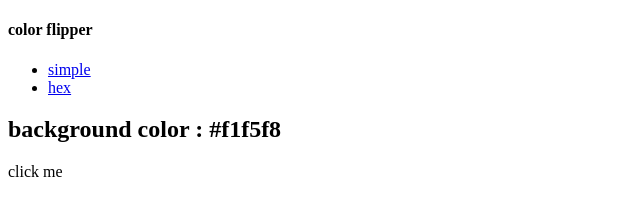
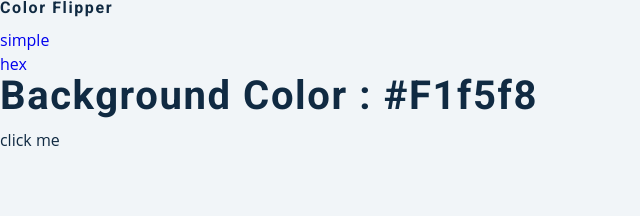
Before and after one commit to ervinMamutov/webTypesetting, a plain HTML site: page colorFlipper/hex.html in a window 1280 px wide. Shown: the whole page, without its empty margins (0-640 px from the left). Drawn offline with Linux system fonts and the light colour scheme.

Commit message:
Added Global style in the style.css

```diff
--- a/colorFlipper/style.css
+++ b/colorFlipper/style.css
@@ -54,3 +54,79 @@ Varibales
 --max-width: 1170px;
 --fixed-width: 620px;
 }
+
+/*
+==================
+Global Styles
+==================
+*/
+
+*,
+::after,
+::before {
+  margin: 0;
+  padding: 0;
+  box-size: border-box;
+}
+body {
+  font-family: var(--ff-secondary);
+  background: var(--clr-grey-10);
+  color: var(--clr-grey-1);
+  line-height: 1.5;
+  font-size: 0.875rem;
+}
+ul {
+  list-style-type: none;
+}
+a {
+  text-decoration: none;
+}
+h1,
+h2,
+h3,
+h4 {
+  letter-spacing: var(--spacing);
+  text-transform: capitalize;
+  line-height: 1.25;
+  margin-bottom: 0.75rem;
+  font-family: var(--ff-primary);
+}
+h1 {
+  font-size: 3rem;
+}
+h2 {
+  font-size: 2rem;
+}
+h3 {
+  font-size:1.25rem;
+}
+h4 {
+  font-size: 0.875rem;
+}
+p {
+  margin-bottom: 1.25rem;
+  color: var(--clr-grey-5);
+}
+@media screen and (min-width: 800px) {
+  h1 {
+    font-size: 4rem;
+  }
+  h2 {
+    font-size: 2.5rem;
+  }
+  h3 {
+    font-size: 1.75;
+  }
+  h4 {
+    font-size: 1rem;
+  }
+body {
+  font-size: 1rem
+}
+h1,
+h2,
+h3,
+h4 {
+  line-height: 1;
+  }
+}
```
